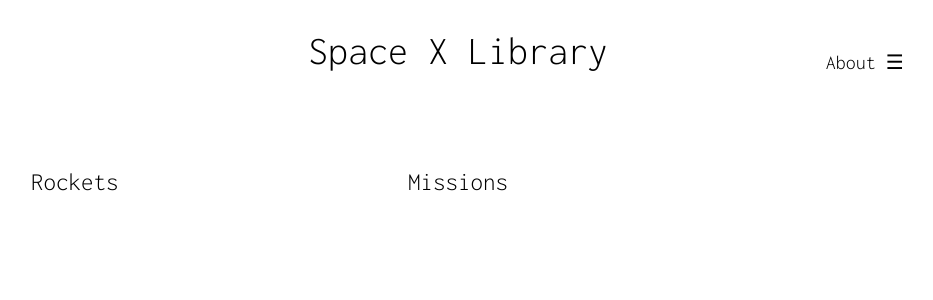
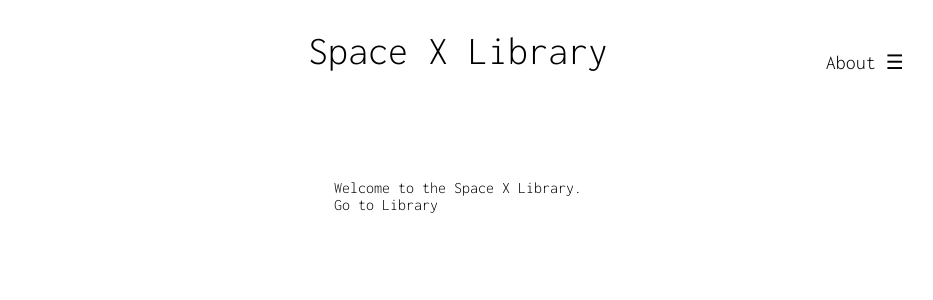
Before and after one commit to gheezl/space-x-library, a React (Create React App) app: page / in a window 1280 px wide. Shown: the top 300 px of the page, without its empty margins (182-1115 px from the left). Built offline with nearby package versions, Linux system fonts and the light colour scheme.

Commit message:
Filling out the homepage

```diff
--- a/src/App.js
+++ b/src/App.js
@@ -1,4 +1,4 @@
-import React, { Fragment, lazy, Suspense } from 'react';
+import React, { Fragment, lazy, Suspense, Component } from 'react';
 import { Route } from "react-router-dom";
 
 import './App.css';
@@ -12,7 +12,8 @@
 
 
 
-const App = () => {
+class App extends Component {
+  render() {
     return (
       <Fragment>
         <Header />
@@ -24,5 +25,6 @@
       </Fragment>
     )
   }
+}
 
 export default App;
--- a/src/components/card/card.css
+++ b/src/components/card/card.css
@@ -3,4 +3,5 @@
     justify-content: center;
     padding: 35px;
     font-size: 20px;
+    cursor: pointer;
 }
--- a/src/graphql/client.js
+++ b/src/graphql/client.js
@@ -13,9 +13,10 @@
     cache: cache,
 })
 
-client.writeData({
+cache.writeData({
     data: {
         rockets: [],
-        missions: []
+        missions: [],
+        launches: []
     }
 })
--- a/src/pages/homepage/homepage.css
+++ b/src/pages/homepage/homepage.css
@@ -11,6 +11,13 @@
     font-size: 25px;
 }
 
+.welcome {
+    display: grid;
+    grid-template-rows: 1fr 1fr 1fr 1fr;
+    justify-content: center;
+    margin-top: 75px;
+}
+
 @media only screen and (max-width: 800px) {
     .links {
         display: grid;
--- a/src/pages/homepage/homepage.jsx
+++ b/src/pages/homepage/homepage.jsx
@@ -1,12 +1,22 @@
-import React, { Fragment } from 'react';
+import React, { Fragment, useState } from 'react';
 import { Link } from "react-router-dom"
 
 import './homepage.css';
 
 
 const HomePage = () => {
+    let [toggle, setToggle] = useState(false)
+
+    const onClickFunction = () => {
+        setToggle(!toggle)
+    }
+
     return (
         <Fragment>
+            {
+                toggle
+                    ?
+                    (
                         <div className="links">
                             <div className="link">
                                 <Link to="/rockets" >
@@ -19,6 +29,19 @@
                                 </Link>
                             </div>
                         </div>
+                    )
+                    : (
+                        <div className="welcome">
+                            <span >
+                                Welcome to the Space X Library.
+                            </span>
+                            <span onClick={onClickFunction}>
+                                Go to Library
+                            </span>
+                        </div>
+                    )
+            }
+
         </Fragment>
     )
 }
```
Lines whose indentation alone changed are shown as unchanged.
